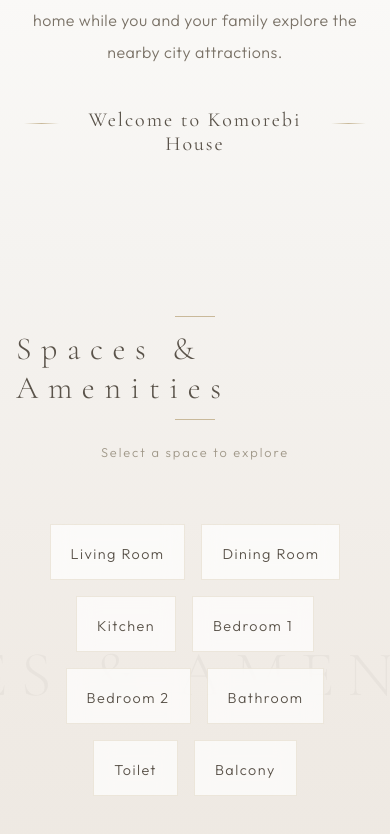
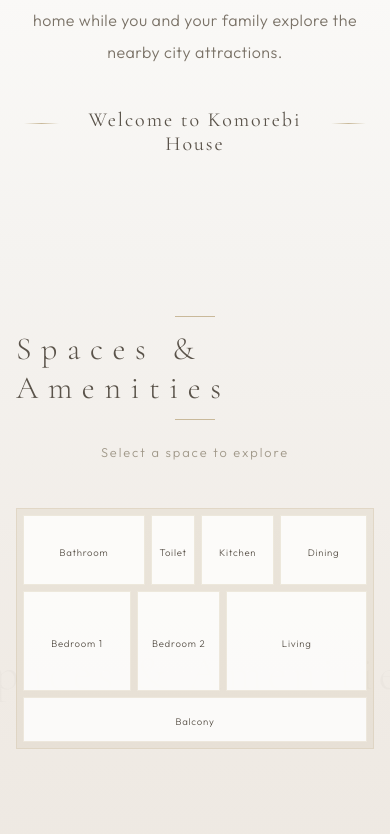
Before and after one commit to Ami0480/komorebi-house, a React (Vite) app: page / in a window 390 px wide. Shown: the part 1101-1935 px from the top of the page. Built offline with nearby package versions, Linux system fonts and the light colour scheme.

Commit message:
modified:   src/components/AmenitiesSection.css modified:   src/components/AmenitiesSection.jsx

```diff
--- a/src/components/AmenitiesSection.css
+++ b/src/components/AmenitiesSection.css
@@ -7,17 +7,7 @@
   overflow: hidden;
 }
 
-/* Large bg character in background */
-.bg-character {
-  font-family: "Cormorant Garamond", serif;
-  font-size: clamp(8rem, 12vw, 100px);
-  font-weight: 300;
-  color: rgba(0, 0, 0, 0.02);
-  user-select: none;
-  white-space: nowrap;
-  letter-spacing: 0.1em;
-}
-
+/* Background text */
 .bg-background {
   position: absolute;
   top: 50%;
@@ -25,6 +15,16 @@
   transform: translate(-50%, -50%);
   pointer-events: none;
   z-index: 0;
+}
+
+.bg-character {
+  font-family: "Cormorant Garamond", serif;
+  font-size: clamp(3rem, 12vw, 100px);
+  font-weight: 300;
+  color: rgba(0, 0, 0, 0.02);
+  user-select: none;
+  white-space: nowrap;
+  letter-spacing: 0.1em;
 }
 
 /* Header */
@@ -73,105 +73,158 @@
   margin-bottom: 3rem;
 }
 
-/* Ma Container - Floating Layout */
-.ma-container {
+/* ========================================
+   FLOOR PLAN LAYOUT
+   ======================================== */
+
+.floor-plan {
   position: relative;
   z-index: 1;
-  max-width: 900px;
-  height: 500px;
+  width: 100%;
+  max-width: 800px;
   margin: 0 auto;
+  display: flex;
+  flex-direction: column;
+  gap: 12px;
+  background: rgba(201, 185, 154, 0.2);
+  padding: 12px;
+  border: 1px solid rgba(201, 185, 154, 0.3);
 }
 
-/* Individual Space Buttons */
-.ma-space {
-  position: absolute;
-  background: rgba(255, 255, 255, 0.7);
-  backdrop-filter: blur(10px);
+/* Each row is a flex container */
+.floor-row {
+  display: flex;
+  flex-direction: row;
+  gap: 12px;
+  width: 100%;
+}
+
+/* Top Row Heights */
+.floor-row-top {
+  min-height: 110px;
+}
+
+/* Middle Row Heights */
+.floor-row-middle {
+  min-height: 150px;
+}
+
+/* Bottom Row Heights */
+.floor-row-bottom {
+  min-height: 70px;
+}
+
+/* ========================================
+   SPACE BUTTONS
+   ======================================== */
+
+.floor-space {
+  background: rgba(255, 255, 255, 0.85);
   border: 1px solid rgba(201, 185, 154, 0.3);
-  padding: 1.25rem 1.75rem;
   cursor: pointer;
-  transition: all 0.5s cubic-bezier(0.4, 0, 0.2, 1);
+  transition: all 0.4s cubic-bezier(0.4, 0, 0.2, 1);
   display: flex;
   flex-direction: column;
   align-items: center;
+  justify-content: center;
   gap: 0.25rem;
+  position: relative;
+  flex-shrink: 0;
+  flex-grow: 1;
 }
 
-.ma-space:hover {
-  background: rgba(255, 255, 255, 0.95);
-  border-color: rgba(201, 185, 154, 0.6);
-  transform: translateY(-4px);
-  box-shadow: 0 10px 40px rgba(0, 0, 0, 0.08);
+/* Room sizes - Top Row */
+.floor-space. {
+  flex: 0.5;
 }
 
-.ma-space.active {
-  background: rgba(255, 255, 255, 0.95);
-  border-color: #c9b99a;
-  box-shadow: 0 10px 40px rgba(0, 0, 0, 0.1);
+.floor-space.toilet {
+  flex: 0.6;
 }
 
-.ma-space.faded {
-  opacity: 0.4;
+.floor-space.kitchen {
+  flex: 1;
 }
 
+.floor-space.dining {
+  flex: 1.2;
+}
+
+/* Room sizes - Middle Row */
+.floor-space.bedroom-1 {
+  flex: 1.3;
+}
+
+.floor-space.bedroom-2 {
+  flex: 1;
+}
+
+.floor-space.living {
+  flex: 1.7;
+}
+
+/* Room sizes - Bottom Row */
+.floor-space.balcony {
+  flex: 1;
+}
+
+/* Hover & Active States */
+.floor-space::before {
+  content: "";
+  position: absolute;
+  inset: 0;
+  background: linear-gradient(
+    135deg,
+    rgba(201, 185, 154, 0.1) 0%,
+    transparent 50%
+  );
+  opacity: 0;
+  transition: opacity 0.4s ease;
+}
+
+.floor-space:hover {
+  background: rgba(255, 255, 255, 1);
+  border-color: rgba(201, 185, 154, 0.6);
+  transform: scale(1.02);
+  box-shadow: 0 8px 30px rgba(0, 0, 0, 0.1);
+  z-index: 2;
+}
+
+.floor-space:hover::before {
+  opacity: 1;
+}
+
+.floor-space.active {
+  background: rgba(255, 255, 255, 1);
+  border-color: #c9b99a;
+  box-shadow: 0 8px 30px rgba(0, 0, 0, 0.12);
+  z-index: 2;
+}
+
+.floor-space.faded {
+  opacity: 0.5;
+}
+
+/* Space Labels */
 .space-name-jp {
   font-family: "Cormorant Garamond", serif;
-  font-size: 0.75rem;
+  font-size: 0.7rem;
   color: #b8a888;
-  letter-spacing: 0.2em;
+  letter-spacing: 0.15em;
 }
 
 .space-name {
   font-family: "Outfit", sans-serif;
-  font-size: 0.9rem;
+  font-size: 0.85rem;
   font-weight: 300;
   color: #5a534a;
-  letter-spacing: 0.1em;
-  white-space: nowrap;
+  letter-spacing: 0.08em;
 }
 
-/* Position each space in Ma style - asymmetric floating */
-.ma-space-1 {
-  top: 5%;
-  left: 15%;
-}
+/* ========================================
+   MODAL OVERLAY
+   ======================================== */
 
-.ma-space-2 {
-  top: 8%;
-  right: 20%;
-}
-
-.ma-space-3 {
-  top: 30%;
-  left: 5%;
-}
-
-.ma-space-4 {
-  top: 35%;
-  right: 8%;
-}
-
-.ma-space-5 {
-  top: 55%;
-  left: 25%;
-}
-
-.ma-space-6 {
-  top: 60%;
-  right: 25%;
-}
-
-.ma-space-7 {
-  top: 80%;
-  left: 10%;
-}
-
-.ma-space-8 {
-  top: 82%;
-  right: 15%;
-}
-
-/* Overlay */
 .amenities-overlay {
   position: fixed;
   inset: 0;
@@ -189,7 +242,7 @@
   pointer-events: auto;
 }
 
-/* Modal */
+/* Modal Box */
 .amenities-modal {
   background: linear-gradient(180deg, #faf9f7 0%, #f5f3f0 100%);
   padding: 3rem;
@@ -311,38 +364,47 @@
   height: 5px;
 }
 
-/* Responsive */
+/* ========================================
+   RESPONSIVE
+   ======================================== */
+
 @media (max-width: 768px) {
   .amenities-section {
     padding: 4rem 1rem;
   }
 
-  .ma-container {
-    height: auto;
-    display: flex;
-    flex-wrap: wrap;
-    justify-content: center;
-    gap: 1rem;
-    padding: 1rem;
+  .floor-plan {
+    gap: 8px;
+    padding: 8px;
+    max-width: 100%;
   }
 
-  .ma-space {
-    position: relative !important;
-    top: auto !important;
-    left: auto !important;
-    right: auto !important;
-    bottom: auto !important;
-    padding: 1rem 1.25rem;
+  .floor-row {
+    gap: 8px;
   }
 
-  .bg-character {
-    font-family: "Cormorant Garamond", serif;
-    font-size: clamp(4rem, 15vw, 8rem); /* Responsive sizing */
-    font-weight: 300;
-    color: rgba(0, 0, 0, 0.03); /* Very subtle */
-    user-select: none;
-    text-transform: uppercase;
-    letter-spacing: 0.2em;
+  .floor-row-top {
+    min-height: 90px;
+  }
+
+  .floor-row-top .bath {
+    height: 200px;
+  }
+
+  .floor-row-middle {
+    min-height: 120px;
+  }
+
+  .floor-row-bottom {
+    min-height: 55px;
+  }
+
+  .space-name {
+    font-size: 0.7rem;
+  }
+
+  .space-name-jp {
+    font-size: 0.6rem;
   }
 
   .amenities-modal {
@@ -368,7 +430,32 @@
 }
 
 @media (max-width: 480px) {
-  .modal-amenities {
-    grid-template-columns: 1fr 1fr;
+  .floor-plan {
+    gap: 6px;
+    padding: 6px;
+  }
+
+  .floor-row {
+    gap: 6px;
+  }
+
+  .floor-row-top {
+    min-height: 70px;
+  }
+
+  .floor-row-middle {
+    min-height: 100px;
+  }
+
+  .floor-row-bottom {
+    min-height: 45px;
+  }
+
+  .space-name {
+    font-size: 0.6rem;
+  }
+
+  .space-name-jp {
+    font-size: 0.5rem;
   }
 }
--- a/src/components/AmenitiesSection.jsx
+++ b/src/components/AmenitiesSection.jsx
@@ -1,28 +1,24 @@
 import { useState } from "react";
 import "./AmenitiesSection.css";
 
-const spaces = [
-  {
-    id: "living-room",
-    name: "Living Room",
+const spacesData = {
+  bathroom: {
+    name: "Bathroom",
     amenities: [
-      { icon: "📺", label: "Smart TV" },
-      { icon: "🛋️", label: "Sofa Bed" },
-      { icon: "❄️", label: "Air Conditioning" },
-      { icon: "📶", label: "High-Speed WiFi" },
+      { icon: "🛁", label: "Soaking Tub" },
+      { icon: "🚿", label: "Rain Shower" },
+      { icon: "🧴", label: "Amenities Provided" },
+      { icon: "💨", label: "Heated Floor" },
     ],
   },
-  {
-    id: "dining-room",
-    name: "Dining Room",
+  toilet: {
+    name: "Toilet",
     amenities: [
-      { icon: "🪑", label: "6-Seat Table" },
-      { icon: "💡", label: "Pendant Lighting" },
-      { icon: "🪟", label: "Garden View" },
+      { icon: "🚽", label: "Japanese Washlet" },
+      { icon: "🧻", label: "Supplies Included" },
     ],
   },
-  {
-    id: "kitchen",
+  kitchen: {
     name: "Kitchen",
     amenities: [
       { icon: "🍳", label: "Gas Stove" },
@@ -32,8 +28,15 @@ const spaces = [
       { icon: "🥡", label: "Microwave" },
     ],
   },
-  {
-    id: "bedroom-1",
+  dining: {
+    name: "Dining",
+    amenities: [
+      { icon: "🪑", label: "6-Seat Table" },
+      { icon: "💡", label: "Pendant Lighting" },
+      { icon: "🪟", label: "Garden View" },
+    ],
+  },
+  "bedroom-1": {
     name: "Bedroom 1",
     amenities: [
       { icon: "🛏️", label: "King Bed" },
@@ -42,36 +45,25 @@ const spaces = [
       { icon: "🪞", label: "Vanity Mirror" },
     ],
   },
-  {
-    id: "bedroom-2",
+  "bedroom-2": {
     name: "Bedroom 2",
     amenities: [
       { icon: "🛏️", label: "Twin Beds" },
       { icon: "📚", label: "Study Desk" },
       { icon: "❄️", label: "Air Conditioning" },
-      { icon: "🧸", label: "Kid Friendly" },
+      { icon: "🧒", label: "Kid Friendly" },
     ],
   },
-  {
-    id: "bathroom",
-    name: "Bathroom",
+  living: {
+    name: "Living",
     amenities: [
-      { icon: "🛁", label: "Soaking Tub" },
-      { icon: "🚿", label: "Rain Shower" },
-      { icon: "🧴", label: "Amenities Provided" },
-      { icon: "💨", label: "Heated Floor" },
+      { icon: "📺", label: "Smart TV" },
+      { icon: "🛋️", label: "Sofa Bed" },
+      { icon: "❄️", label: "Air Conditioning" },
+      { icon: "📶", label: "High-Speed WiFi" },
     ],
   },
-  {
-    id: "toilet",
-    name: "Toilet",
-    amenities: [
-      { icon: "🚽", label: "Japanese Washlet" },
-      { icon: "🧻", label: "Supplies Included" },
-    ],
-  },
-  {
-    id: "balcony",
+  balcony: {
     name: "Balcony",
     amenities: [
       { icon: "🌿", label: "Garden View" },
@@ -79,7 +71,7 @@ const spaces = [
       { icon: "🌅", label: "Sunrise View" },
     ],
   },
-];
+};
 
 export default function AmenitiesSection() {
   const [activeSpace, setActiveSpace] = useState(null);
@@ -92,7 +84,22 @@ export default function AmenitiesSection() {
     setActiveSpace(null);
   };
 
-  const activeSpaceData = spaces.find((s) => s.id === activeSpace);
+  const activeSpaceData = activeSpace ? spacesData[activeSpace] : null;
+
+  const SpaceButton = ({ id }) => {
+    const space = spacesData[id];
+    return (
+      <button
+        className={`floor-space ${id} ${activeSpace === id ? "active" : ""} ${
+          activeSpace && activeSpace !== id ? "faded" : ""
+        }`}
+        onClick={() => handleSpaceClick(id)}
+      >
+        <span className="space-name-jp">{space.nameJp}</span>
+        <span className="space-name">{space.name}</span>
+      </button>
+    );
+  };
 
   return (
     <section id="amenities-section" className="amenities-section">
@@ -112,20 +119,27 @@ export default function AmenitiesSection() {
       {/* Instruction */}
       <p className="amenities-instruction">Select a space to explore</p>
 
-      {/* Ma-style floating spaces */}
-      <div className="ma-container">
-        {spaces.map((space, index) => (
-          <button
-            key={space.id}
-            className={`ma-space ma-space-${index + 1} ${
-              activeSpace === space.id ? "active" : ""
-            } ${activeSpace && activeSpace !== space.id ? "faded" : ""}`}
-            onClick={() => handleSpaceClick(space.id)}
-          >
-            <span className="space-name-jp">{space.nameJp}</span>
-            <span className="space-name">{space.name}</span>
-          </button>
-        ))}
+      {/* Floor Plan Layout */}
+      <div className="floor-plan">
+        {/* Top Row: Bathroom, Toilet, Kitchen, Dining */}
+        <div className="floor-row floor-row-top">
+          <SpaceButton id="bathroom" />
+          <SpaceButton id="toilet" />
+          <SpaceButton id="kitchen" />
+          <SpaceButton id="dining" />
+        </div>
+
+        {/* Middle Row: Bedroom 1, Bedroom 2, Living */}
+        <div className="floor-row floor-row-middle">
+          <SpaceButton id="bedroom-1" />
+          <SpaceButton id="bedroom-2" />
+          <SpaceButton id="living" />
+        </div>
+
+        {/* Bottom Row: Balcony */}
+        <div className="floor-row floor-row-bottom">
+          <SpaceButton id="balcony" />
+        </div>
       </div>
 
       {/* Amenities Modal/Overlay */}
```
